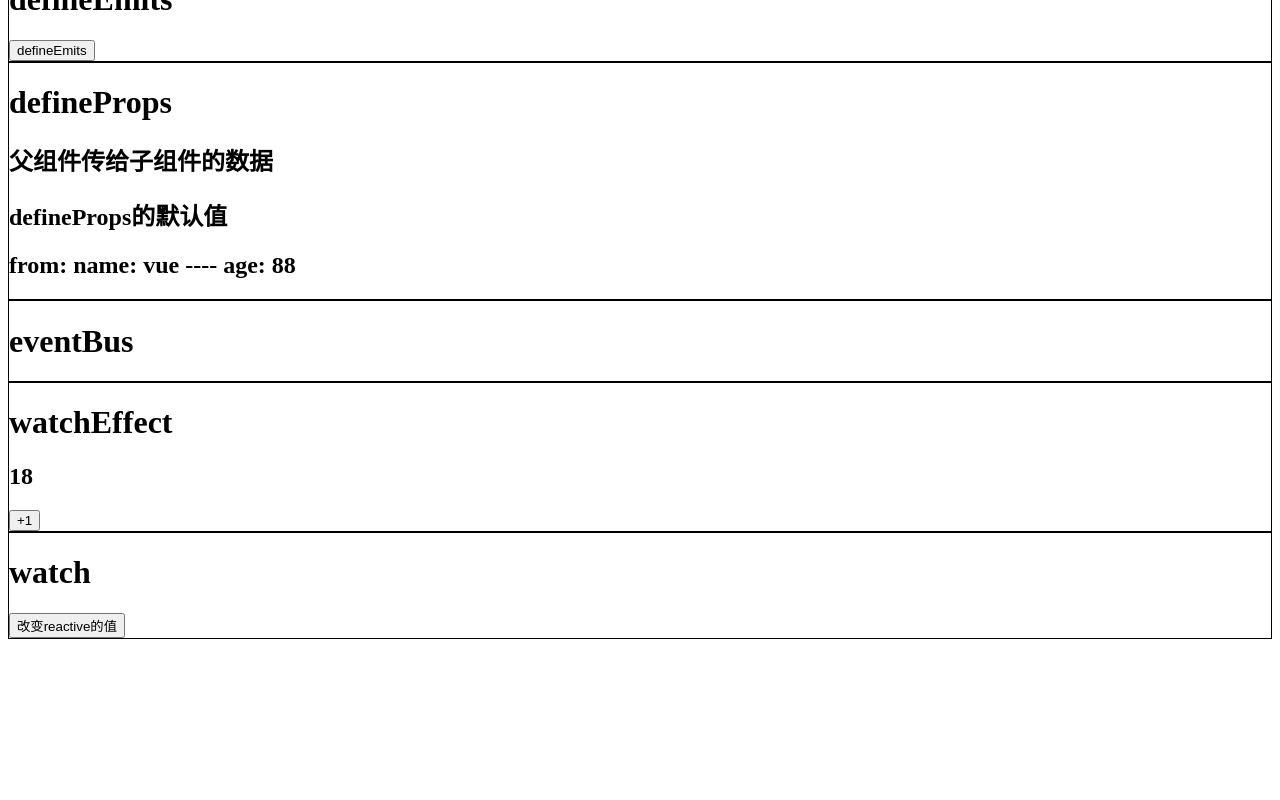
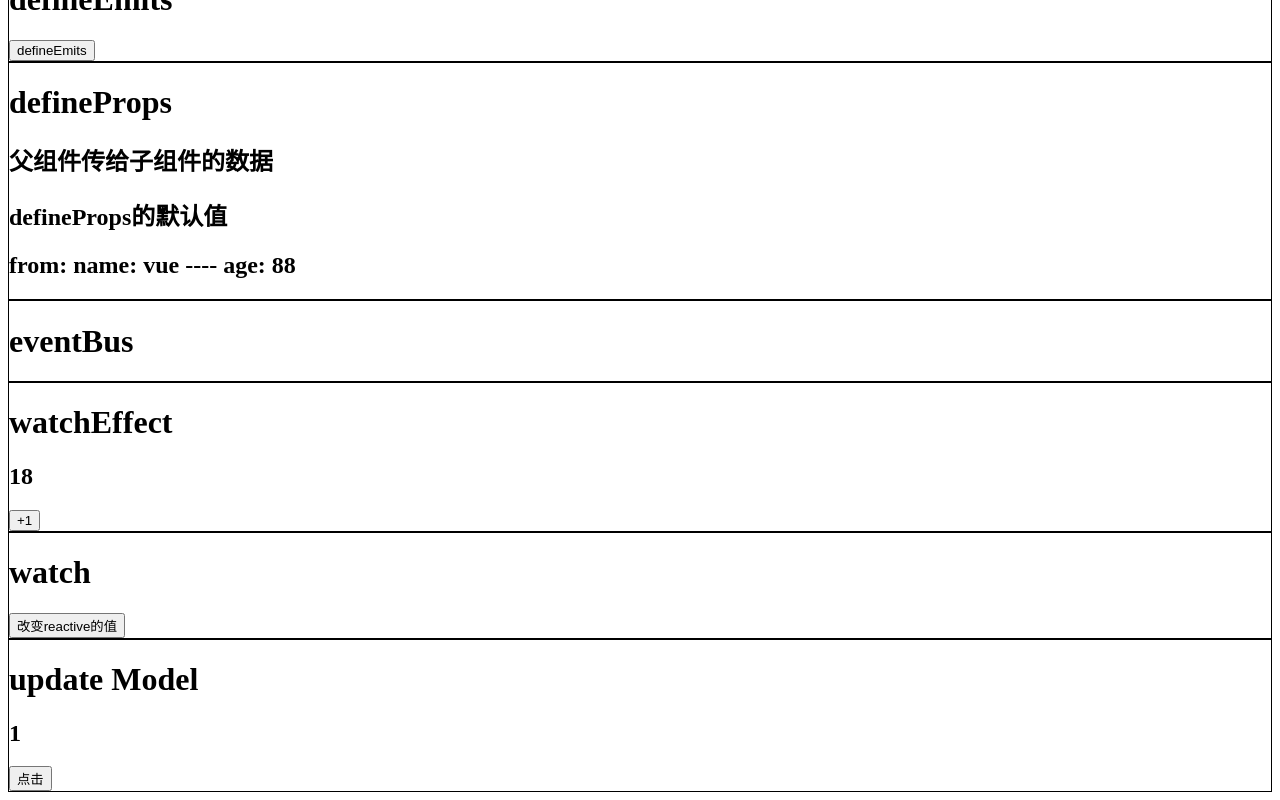
Before and after one commit to Minori-ty/vite-ts-module, a Vue app: page /#/ in a window 1280 px wide. Shown: the part 3376-4176 px from the top of the page. Before the commit the page ends 4023 px from the top, so only its background shows below. Built offline with nearby package versions, Linux system fonts and the light colour scheme; no server answers.

Commit message:
修改ref

```diff
--- a/src/components/Home.vue
+++ b/src/components/Home.vue
@@ -83,6 +83,9 @@
     <div class="box">
         <watch />
     </div>
+    <div class="box">
+        <updateModel :count="num" @update:count="num = $event"></updateModel>
+    </div>
 </template>
 
 <script lang="ts" setup>
@@ -96,7 +99,7 @@ import {
 } from 'vue'
 import emitter from '../utils/eventbus'
 import inject from './inject.vue'
-import Son from './Ref.vue'
+import Son, { RefType } from './Ref.vue'
 import defineEmits from './defineEmits.vue'
 import defineProps from './defineProps.vue'
 import eventBus from './eventBus.vue'
@@ -112,18 +115,17 @@ import cssModule from './css-module.vue'
 import axios from 'axios'
 import { countKey } from '../type/inject'
 import Mock from 'mockjs'
+import updateModel from './updateModel.vue'
 
 const slotscope = defineAsyncComponent(() => import('./slotscope.vue'))
 
-interface sonData {
-    fn: () => void
-    count: number
-}
+let num = ref(1)
 
-const sonRef = ref<InstanceType<typeof Son> & sonData>()
+const sonRef = ref<InstanceType<typeof Son> & RefType>()
 
 onMounted(() => {
     console.log(sonRef.value?.$el)
+    sonRef.value?.fn()
 })
 
 var arr = ref([1, 2, 3, 4, 5, 6])
--- a/src/components/Ref.vue
+++ b/src/components/Ref.vue
@@ -2,6 +2,10 @@
     <h1>ref</h1>
 </template>
 <script lang="ts" setup>
+export interface RefType {
+    count: number
+    fn(): void
+}
 const count = 0
 
 const fn = () => {
--- /dev/null
+++ b/src/components/updateModel.vue
@@ -0,0 +1,17 @@
+<template>
+    <h1>update Model</h1>
+    <h2>{{ count }}</h2>
+    <button @click="fn">点击</button>
+</template>
+<script setup lang="ts">
+defineProps<{
+    count: number
+}>()
+const emits = defineEmits<{
+    (e: 'update:count', data: number): void
+}>()
+const fn = () => {
+    emits('update:count', 1)
+}
+</script>
+<style scoped></style>
```
